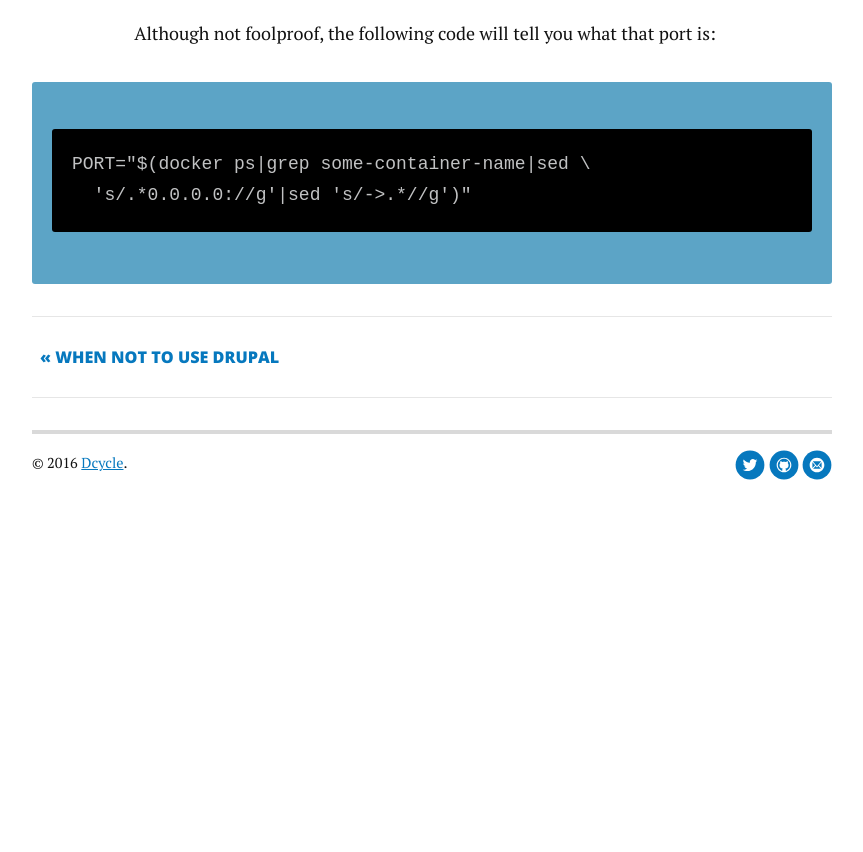
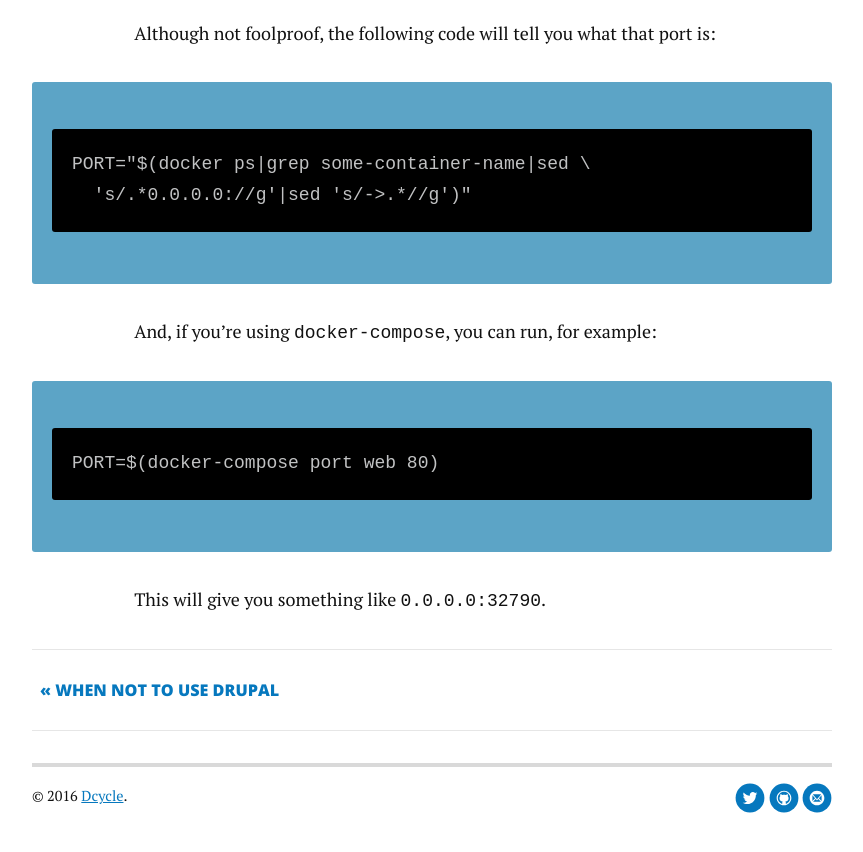
Before and after one commit to alberto56/dcycleblog, a Jekyll site: the page built from _posts/2016-10-04-get-docker-container-port.md, in a window 1280 px wide and 900 px high, scrolled down 951 px. Shown: the top 852 px of the window, without its empty margins (208-1071 px from the left). Built offline with Jekyll 4.4.1, drawn with Linux system fonts in a browser that asks for light colours; nearby versions of some CDN libraries; comment, search, counter and statistics services are not loaded; before the commit the page ends 1518 px from its top, so only the background shows below that.

Commit message:
Update 2016-10-04-get-docker-container-port.md

```diff
--- a/_posts/2016-10-04-get-docker-container-port.md
+++ b/_posts/2016-10-04-get-docker-container-port.md
@@ -19,3 +19,9 @@ Although not foolproof, the following code will tell you what that port is:
 
     PORT="$(docker ps|grep some-container-name|sed \
       's/.*0.0.0.0://g'|sed 's/->.*//g')"
+
+And, if you're using `docker-compose`, you can run, for example:
+
+    PORT=$(docker-compose port web 80)
+
+This will give you something like `0.0.0.0:32790`.
```
